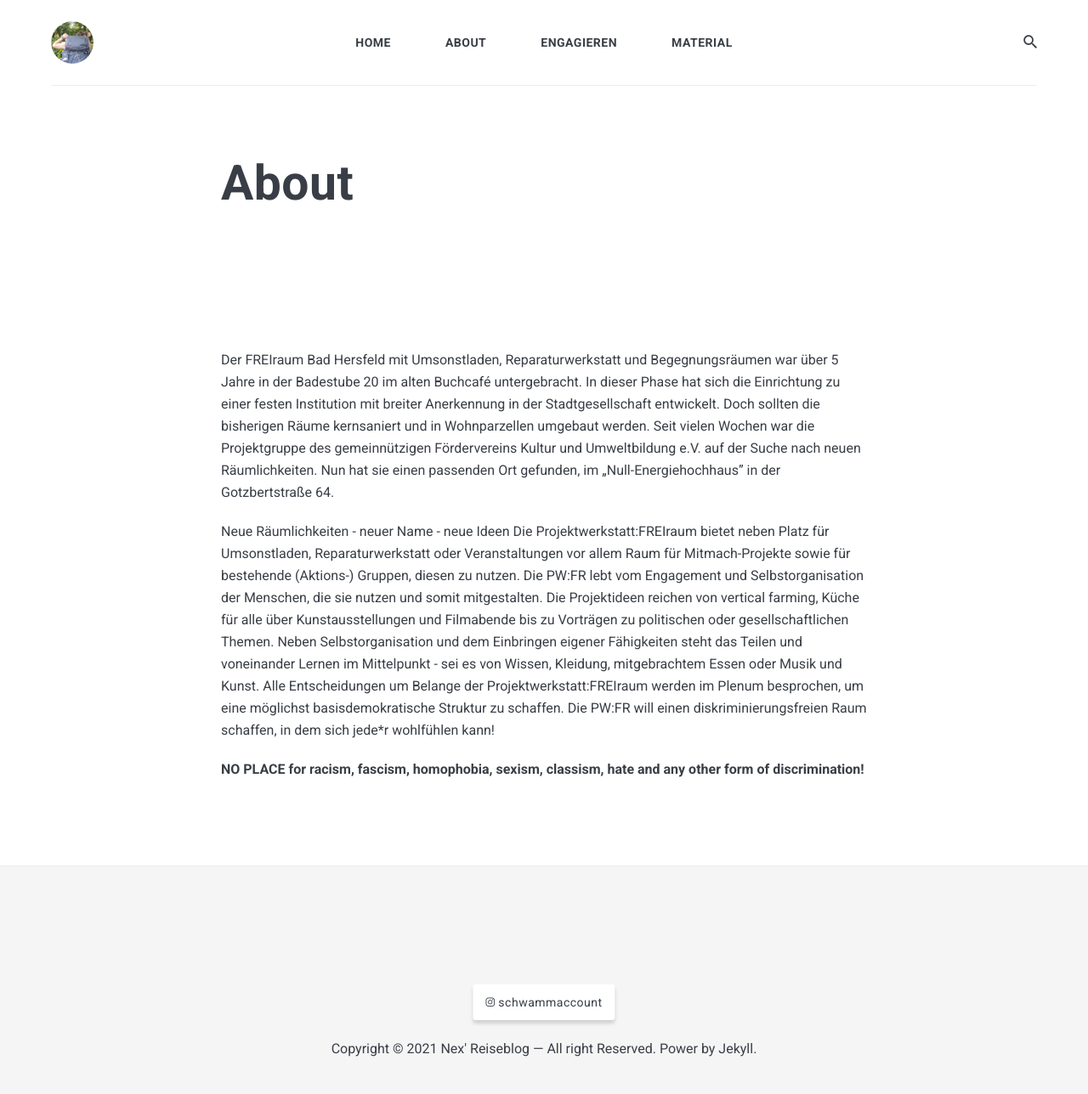
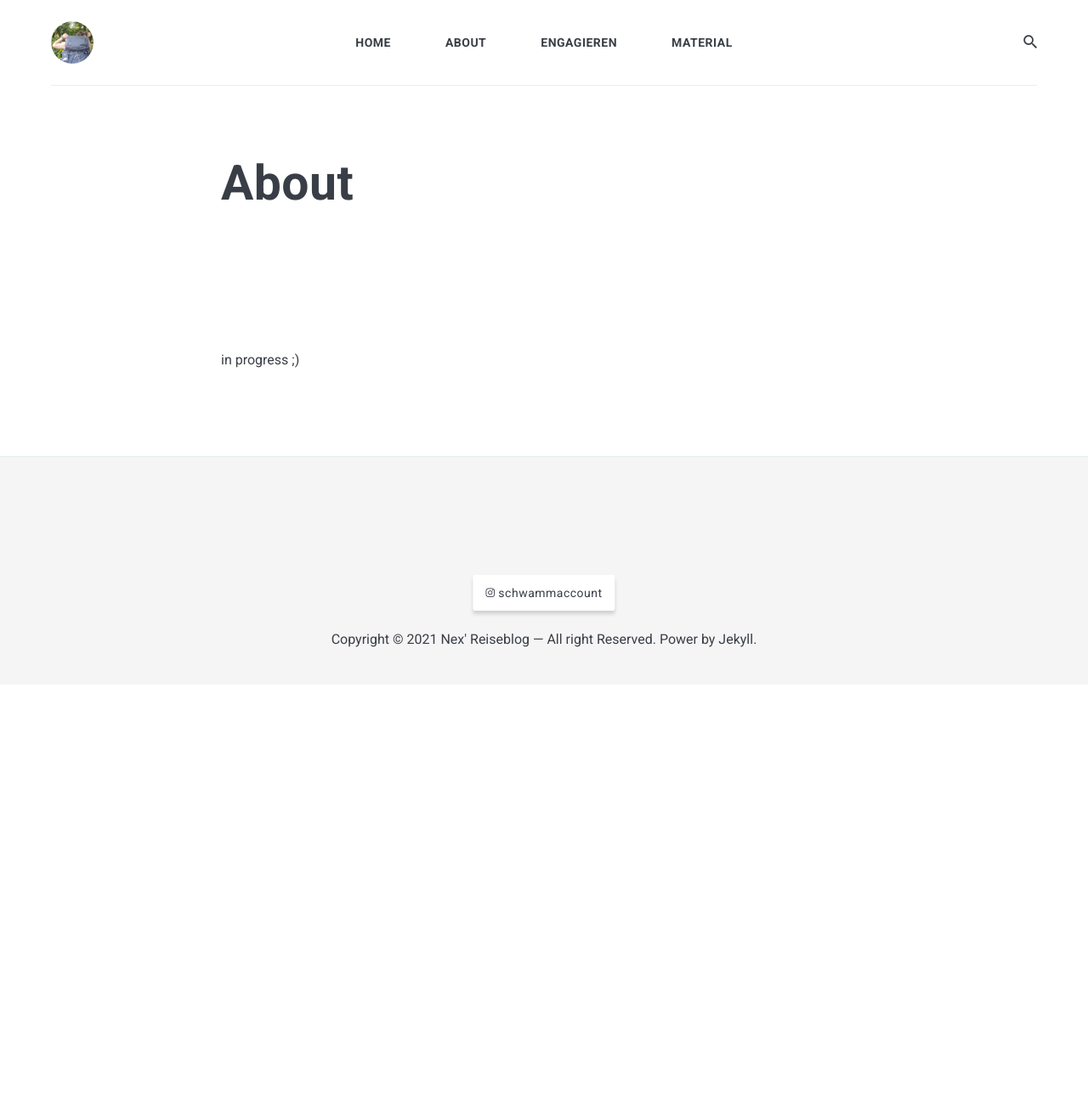
Before and after one commit to anneke-streit/anneke-streit.github.io, a Jekyll site: the page built from pages/about.markdown, in a window 1280 px wide. Shown: the whole page at 85% size. Built offline with Jekyll 4.4.1, drawn with Linux system fonts in a browser that asks for light colours; nearby versions of some CDN libraries; after the commit the page ends 900 px from its top, so only the background shows below that.

Commit message:
Update about.markdown

```diff
--- a/pages/about.markdown
+++ b/pages/about.markdown
@@ -4,13 +4,4 @@ title: About
 permalink: /about/
 ---
 
-
-Der FREIraum Bad Hersfeld mit Umsonstladen, Reparaturwerkstatt und Begegnungsräumen war über 5 Jahre in der Badestube 20 im alten Buchcafé untergebracht. In dieser Phase hat sich die Einrichtung zu einer festen Institution mit breiter Anerkennung in der Stadtgesellschaft entwickelt. Doch sollten die bisherigen Räume kernsaniert und in Wohnparzellen umgebaut werden. Seit vielen Wochen war die Projektgruppe des gemeinnützigen Fördervereins Kultur und Umweltbildung e.V. auf der Suche nach neuen Räumlichkeiten. Nun hat sie einen passenden Ort gefunden, im „Null-Energiehochhaus" in der Gotzbertstraße 64.
-
-
-Neue Räumlichkeiten  -  neuer Name - neue Ideen
-Die Projektwerkstatt:FREIraum bietet neben Platz für Umsonstladen, Reparaturwerkstatt oder Veranstaltungen vor allem Raum für Mitmach-Projekte sowie für bestehende (Aktions-) Gruppen, diesen zu nutzen. Die PW:FR lebt vom Engagement und Selbstorganisation der Menschen, die sie nutzen und somit mitgestalten. Die Projektideen reichen von vertical farming, Küche für alle über Kunstausstellungen und Filmabende bis zu Vorträgen zu politischen oder gesellschaftlichen Themen.
-Neben Selbstorganisation und dem Einbringen eigener Fähigkeiten steht das Teilen und voneinander Lernen im Mittelpunkt  -  sei es von Wissen, Kleidung, mitgebrachtem Essen oder Musik und Kunst.  Alle Entscheidungen um Belange der Projektwerkstatt:FREIraum werden im Plenum besprochen, um eine möglichst basisdemokratische Struktur zu schaffen.
-Die PW:FR will einen diskriminierungsfreien Raum schaffen, in dem sich jede*r wohlfühlen kann!
-
-**NO PLACE for racism, fascism, homophobia, sexism, classism, hate and any other form of discrimination!**
+in progress ;)
```
